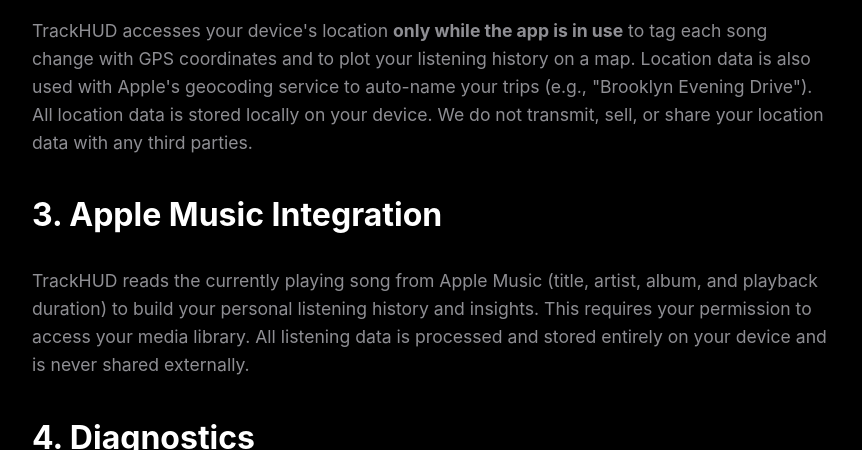
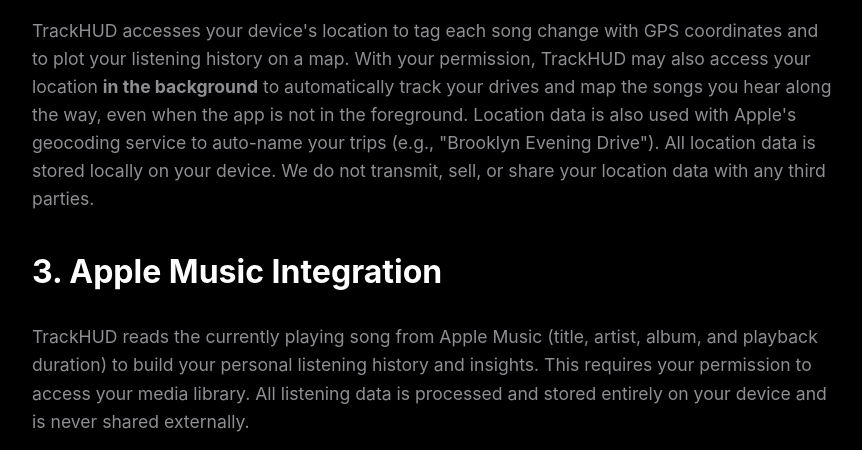
Before and after one commit to ElSifi/TrackHUD-website, a plain HTML site: page privacy.html in a window 1280 px wide. Shown: the part 650-1100 px from the top of the page, without its empty margins (208-1070 px from the left). Drawn offline with Linux system fonts and the light colour scheme.

Commit message:
no message

```diff
--- a/privacy.html
+++ b/privacy.html
@@ -26,7 +26,7 @@
 
             <h2>2. Location Data</h2>
             <p>
-                TrackHUD accesses your device's location <strong>only while the app is in use</strong> to tag each song change with GPS coordinates and to plot your listening history on a map. Location data is also used with Apple's geocoding service to auto-name your trips (e.g., "Brooklyn Evening Drive"). All location data is stored locally on your device. We do not transmit, sell, or share your location data with any third parties.
+                TrackHUD accesses your device's location to tag each song change with GPS coordinates and to plot your listening history on a map. With your permission, TrackHUD may also access your location <strong>in the background</strong> to automatically track your drives and map the songs you hear along the way, even when the app is not in the foreground. Location data is also used with Apple's geocoding service to auto-name your trips (e.g., "Brooklyn Evening Drive"). All location data is stored locally on your device. We do not transmit, sell, or share your location data with any third parties.
             </p>
 
             <h2>3. Apple Music Integration</h2>
```
